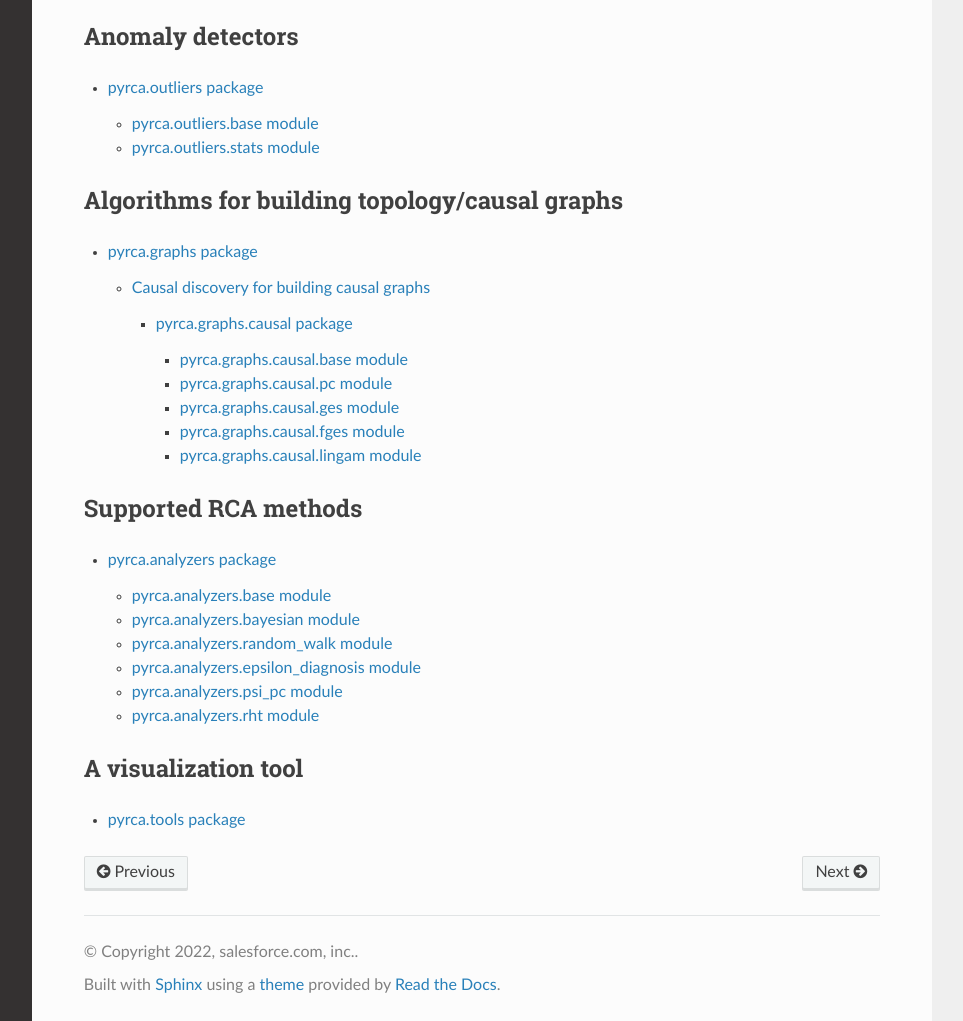
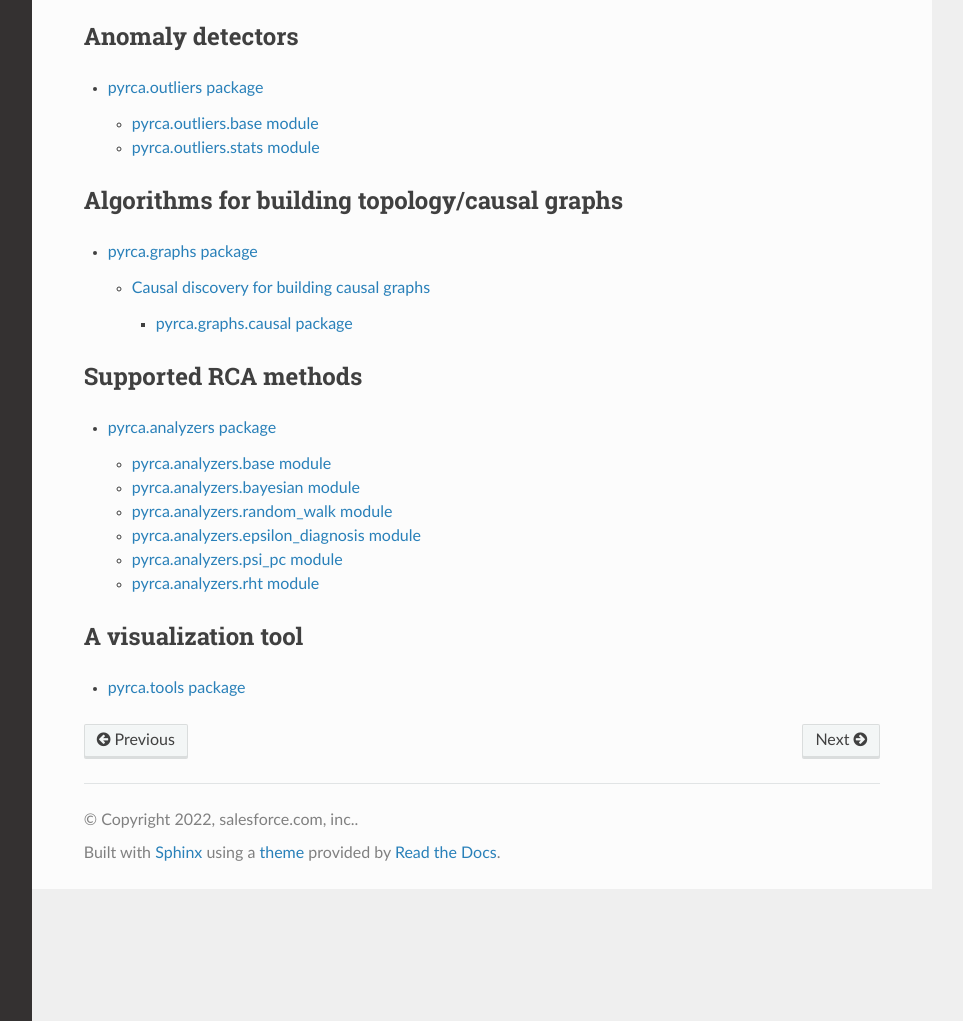
Before and after one commit to salesforce/PyRCA, a Sphinx documentation site: the page built from docs/pyrca.rst, in a window 1280 px wide and 1389 px high, cut to the strip 368-1389 px from the top of the window. Shown: the whole strip, without its empty margins (268-1231 px from the left). Built offline with Sphinx 7.4.7 and the Read the Docs theme 2.0.0, drawn with Linux system fonts in a browser that asks for light colours.

Commit message:
Update the documentations

```diff
--- a/docs/pyrca.analyzers.rst
+++ b/docs/pyrca.analyzers.rst
@@ -10,6 +10,9 @@ pyrca.analyzers package
    base
    bayesian
    random_walk
+   epsilon_diagnosis
+   psi_pc
+   rht
 
 pyrca.analyzers.base module
 ---------------------------
--- a/docs/pyrca.graphs.causal.rst
+++ b/docs/pyrca.graphs.causal.rst
@@ -5,38 +5,3 @@ pyrca.graphs.causal package
    :members:
    :undoc-members:
    :show-inheritance:
-
-pyrca.graphs.causal.base module
--------------------------------
-.. automodule:: pyrca.graphs.causal.base
-   :members:
-   :undoc-members:
-   :show-inheritance:
-
-pyrca.graphs.causal.pc module
--------------------------------
-.. automodule:: pyrca.graphs.causal.pc
-   :members:
-   :undoc-members:
-   :show-inheritance:
-
-pyrca.graphs.causal.ges module
--------------------------------
-.. automodule:: pyrca.graphs.causal.ges
-   :members:
-   :undoc-members:
-   :show-inheritance:
-
-pyrca.graphs.causal.fges module
--------------------------------
-.. automodule:: pyrca.graphs.causal.fges
-   :members:
-   :undoc-members:
-   :show-inheritance:
-
-pyrca.graphs.causal.lingam module
----------------------------------
-.. automodule:: pyrca.graphs.causal.lingam
-   :members:
-   :undoc-members:
-   :show-inheritance:
```
Also changed, not shown: 5 other files.
